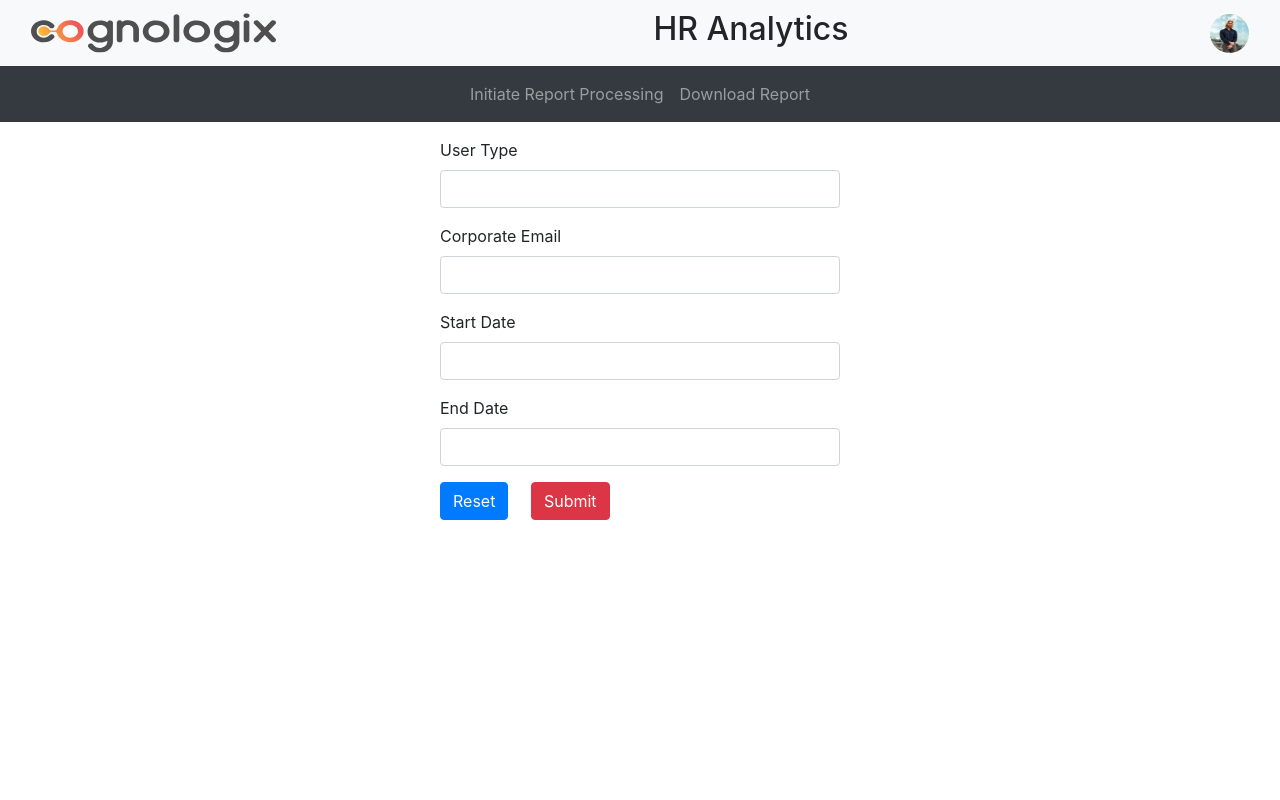
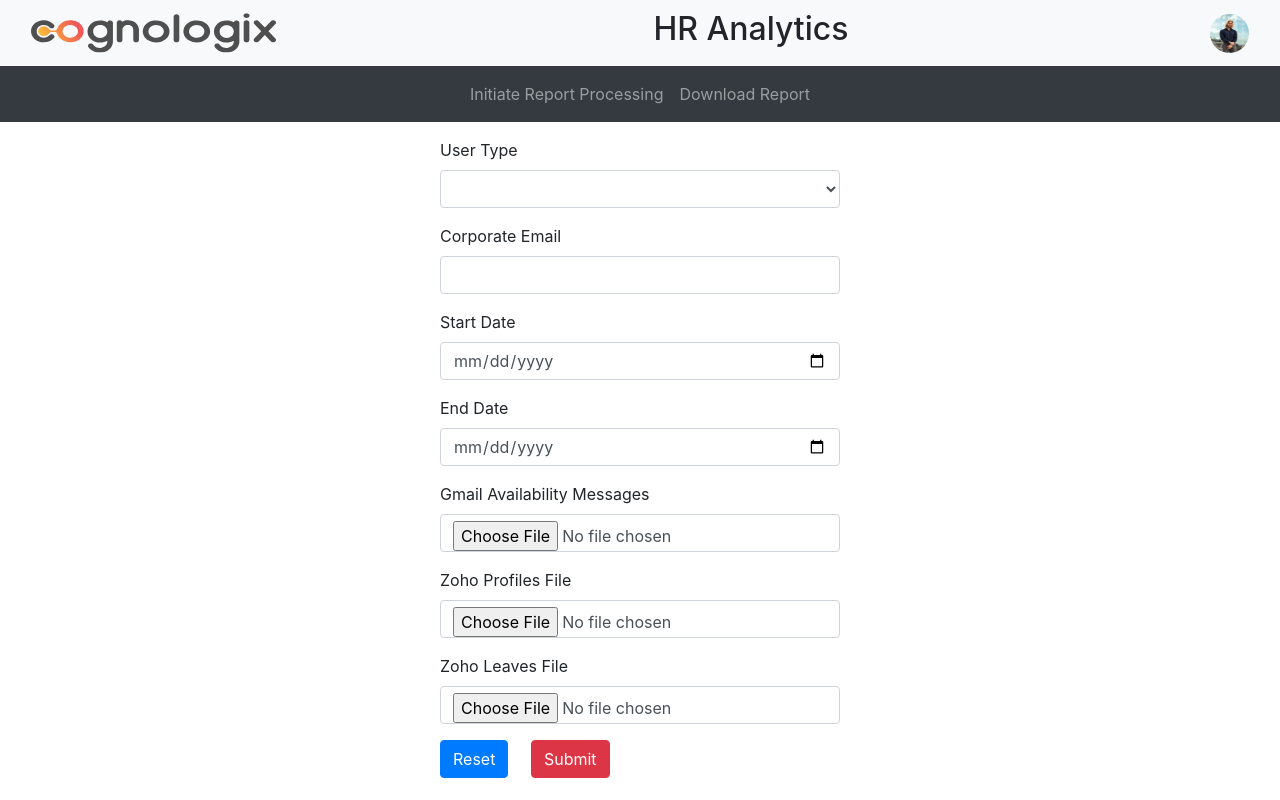
Before and after one commit to avadhut-kore-cognologix/hr-analytics-ui, an Angular app: page /initiate-report-processing in a window 1280 px wide. Built offline with nearby package versions, Linux system fonts and the light colour scheme.

Commit message:
Added file controls

```diff
--- a/src/app/components/initiate-report-processing/initiate-report-processing.component.html
+++ b/src/app/components/initiate-report-processing/initiate-report-processing.component.html
@@ -2,14 +2,16 @@
   <div class="submit-form">
     <div class="form-group">
       <label for="userType">User Type</label>
-      <input
-        type="text"
+      <select
         class="form-control"
         id="userType"
         required
         [(ngModel)]="downloadForm.userType"
         name="userType"
-      />
+      >
+        <option value="Internal">Internal</option>
+        <option value="External">External</option>
+      </select>
     </div>
 
     <div class="form-group">
@@ -27,7 +29,7 @@
     <div class="form-group">
       <label for="startDate">Start Date</label>
       <input
-        type="text"
+        type="date"
         class="form-control"
         id="startDate"
         required
@@ -39,7 +41,7 @@
     <div class="form-group">
       <label for="endDate">End Date</label>
       <input
-        type="text"
+        type="date"
         class="form-control"
         id="endDate"
         required
@@ -48,6 +50,45 @@
       />
     </div>
 
+    <div class="form-group">
+      <label for="gmailAvailabilityMessagesFile">Gmail Availability Messages</label>
+      <input
+        type="file"
+        class="form-control"
+        (change)="selectGmailAvailabilityMessagesFile($event)"
+        id="gmailAvailabilityMessagesFile"
+        required
+        [(ngModel)]="downloadForm.gmailAvailabilityMessagesFile"
+        name="gmailAvailabilityMessagesFile"
+      />
+    </div>
+
+    <div class="form-group">
+      <label for="zohoProfilesFile">Zoho Profiles File</label>
+      <input
+        type="file"
+        class="form-control"
+        (change)="selectZohoProfilesFile($event)"
+        id="zohoProfilesFile"
+        required
+        [(ngModel)]="downloadForm.zohoProfilesFile"
+        name="zohoProfilesFile"
+      />
+    </div>
+
+    <div class="form-group">
+      <label for="zohoLeavesFile">Zoho Leaves File</label>
+      <input
+        type="file"
+        class="form-control"
+        (change)="selectZohoLeavesFile($event)"
+        id="zohoLeavesFile"
+        required
+        [(ngModel)]="downloadForm.zohoLeavesFile"
+        name="zohoLeavesFile"
+      />
+    </div>
+
     <button (click)="reset()" class="btn btn-primary">Reset</button>&nbsp;&nbsp;&nbsp;&nbsp;
     <button (click)="initiateReportProcessing()" class="btn btn-danger">Submit</button>
   </div>
--- a/src/app/components/initiate-report-processing/initiate-report-processing.component.ts
+++ b/src/app/components/initiate-report-processing/initiate-report-processing.component.ts
@@ -8,11 +8,15 @@ import { InitiateReportProcessingRequest } from '../../models/initiate-report-pr
   styleUrls: ['./initiate-report-processing.component.css'],
 })
 export class InitiateReportProcessingComponent {
+  currentFile?: File;
   downloadForm: InitiateReportProcessingRequest = {
     userType: '',
     corporateEmail: '',
     startDate: '',
-    endDate: ''
+    endDate: '',
+    gmailAvailabilityMessagesFile: undefined,
+    zohoLeavesFile: undefined,
+    zohoProfilesFile: undefined,
   };
   submitted = false;
 
@@ -44,8 +48,23 @@ export class InitiateReportProcessingComponent {
       userType: '',
       corporateEmail: '',
       startDate: '',
-      endDate: ''
+      endDate: '',
+      gmailAvailabilityMessagesFile: undefined
     };
   }
 
+  selectGmailAvailabilityMessagesFile(event: any): void {
+    if (event.target.files && event.target.files.length > 0) {
+      this.downloadForm.gmailAvailabilityMessagesFile = event.target.files[0] as File;
+    }
+  }
+
+  selectZohoProfilesFile(event: any): void {
+    this.downloadForm.zohoProfilesFile = event.target.files.item(0);
+  }
+
+  selectZohoLeavesFile(event: any): void {
+    this.downloadForm.zohoLeavesFile = event.target.files.item(0);
+  }
+
 }
--- a/src/app/models/initiate-report-processing-request.model.ts
+++ b/src/app/models/initiate-report-processing-request.model.ts
@@ -3,4 +3,7 @@ export class InitiateReportProcessingRequest {
   corporateEmail?: string;
   startDate?: string;
   endDate?: string;
+  gmailAvailabilityMessagesFile?: File;
+  zohoLeavesFile?: File;
+  zohoProfilesFile?: File;
 }
```
